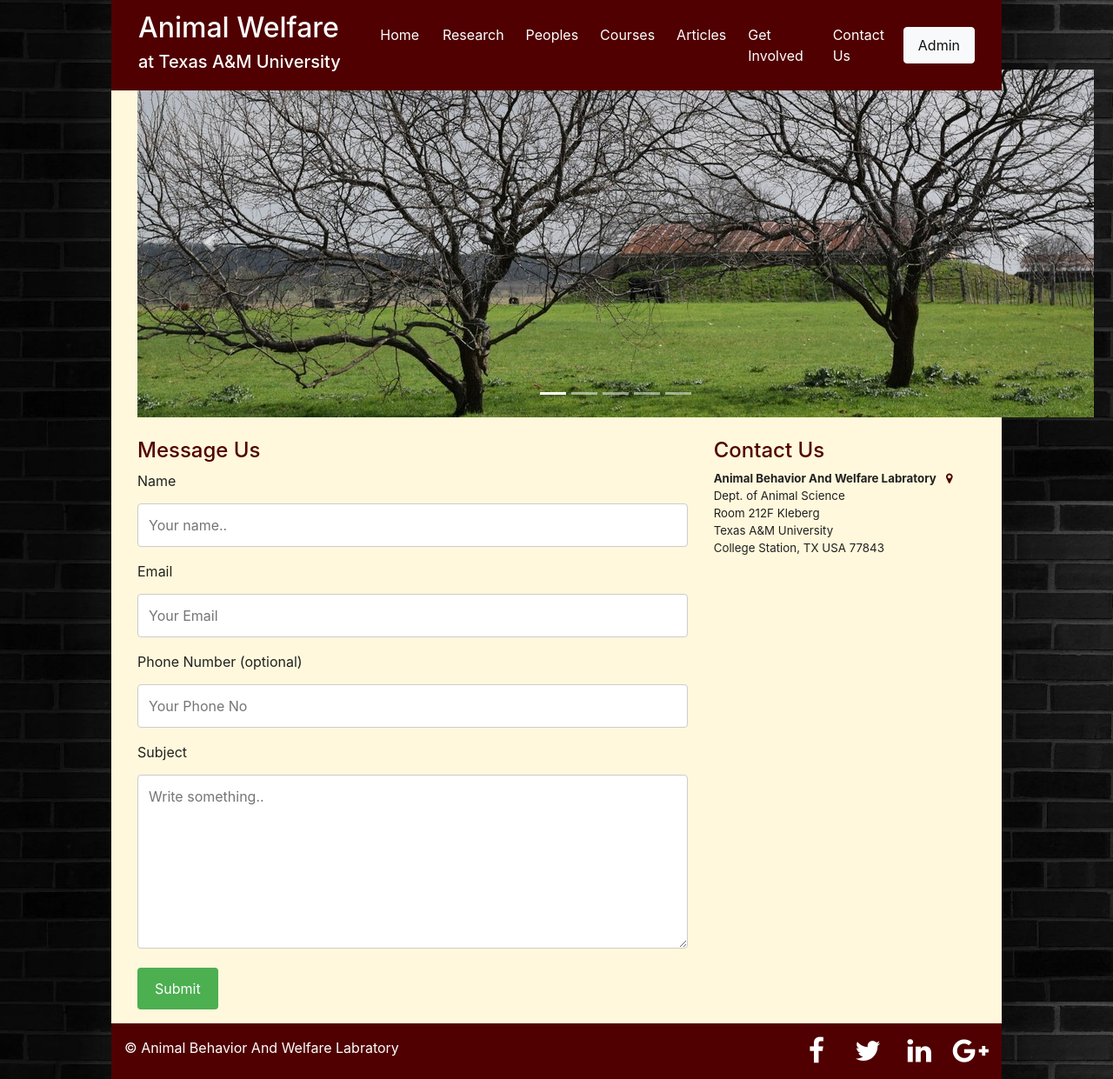
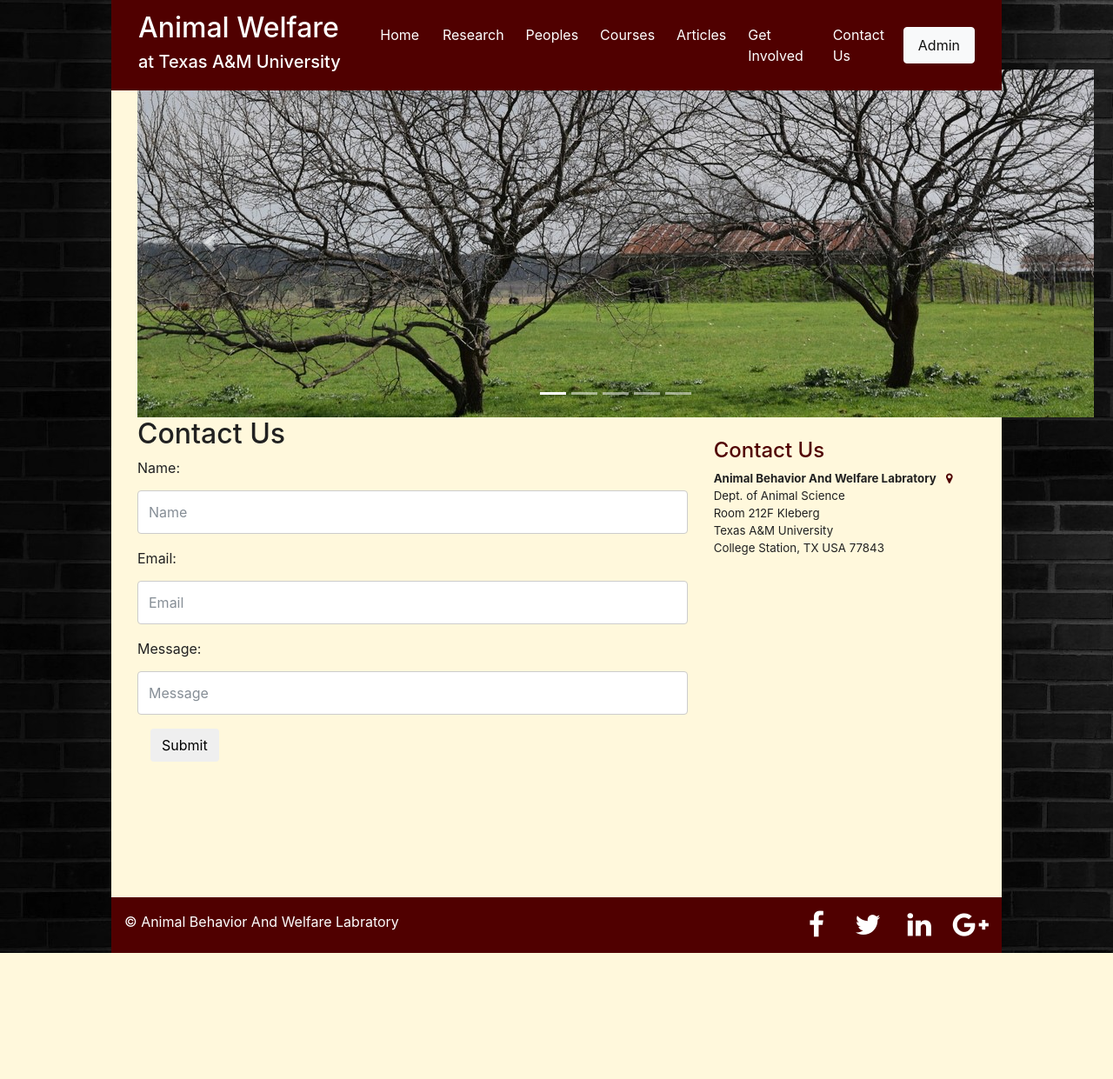
Before and after one commit to sanjibbaral435/SaaStars, a Django app: page /contact_us/ in a window 1280 px wide. Shown: the whole page at 87% size. After the commit the page ends 1096 px from the top, so only its background shows below. Run offline with Django 3.2, Linux system fonts and the light colour scheme; parts of the project's set-up code (start-up, migrations or seed data) failed here and were passed over; some libraries are stand-ins or nearby versions.

Commit message:
Automated Email From Contact Us - Sanjib

```diff
--- a/animalscience/animalscience/settings.py
+++ b/animalscience/animalscience/settings.py
@@ -139,3 +139,5 @@ STATIC_URL = '/static/'
 STATICFILES_DIRS = (
     os.path.join(PROJECT_ROOT, 'static'),
 )
+
+EMAIL_BACKEND = 'django.core.mail.backends.smtp.EmailBackend'
--- a/animalscience/animalscience/templates/contact_us.html
+++ b/animalscience/animalscience/templates/contact_us.html
@@ -84,23 +84,17 @@ input[type=submit]:hover {
 <div class="container">
     <div class="row">
         <div class="col-sm-8">
-          <h4 class="mt-4 text-maroon">Message Us</h4>
-          <form action="#">
-            <label for="fname">Name</label>
-            <input type="text" id="fname" name="name" placeholder="Your name..">
+          <h2>Contact Us</h2>
+              <form class="form-horizontal" method="post" action="#">
+                {% csrf_token %}
+                {{form.as_p}}
 
-            <label for="lname">Email</label>
-            <input type="text" id="lname" name="email" placeholder="Your Email">
-
-            <label for="lname">Phone Number (optional)</label>
-            <input type="text" id="lname" name="phone" placeholder="Your Phone No">
-
-            <label for="subject">Subject</label>
-            <textarea id="subject" name="subject" placeholder="Write something.." style="height:200px"></textarea>
-
-            <input type="submit" value="Submit">
+                <div class="form-group">
+                  <div class="col-sm-offset-2 col-sm-10">
+                    <button type="submit" class="btn btn-default">Submit</button>
+                  </div>
+                </div>
               </form>
-          <br>
         </div>
 
 
--- a/animalscience/animalscience/templates/contact_us_old.html
+++ b/animalscience/animalscience/templates/contact_us_old.html
@@ -3,8 +3,6 @@
 
 {% block content %}
 <style>
-body {font-family: Arial, Helvetica, sans-serif;}
-
 input[type=text], select, textarea {
     width: 100%;
     padding: 12px;
--- a/animalscience/animalscience/urls.py
+++ b/animalscience/animalscience/urls.py
@@ -45,7 +45,7 @@ urlpatterns = [
     url(r'^articles/', views.articles, name='articles'),
     url(r'^projects/', views.projects, name='projects'),
     url(r'^get_involved/', views.get_involved, name='get_involved'),
-    url(r'^contact_us/', views.contact_us, name='contact_us'),
+    url(r'^contact_us/', views.contact, name='contact_us'),
     url(r'^peoples_amanda/', views.peoples_amanda, name='peoples_amanda'),
     url(r'^peoples_rachel/', views.peoples_rachel, name='peoples_rachel'),
     url(r'^peoples_emily/', views.peoples_emily, name='peoples_emily'),
--- a/animalscience/animalscience/webapp/forms.py
+++ b/animalscience/animalscience/webapp/forms.py
@@ -7,3 +7,8 @@ class PostForm(forms.Form):
     year = forms.CharField(label="Year of Publication",widget=forms.TextInput(attrs={'class' : 'form-control','placeholder': 'Year of Publication'}),required = False)
     author = forms.CharField(label="Author Name",widget=forms.TextInput(attrs={'class' : 'form-control','placeholder': 'Author Name'}),required = False)
     keyword = forms.CharField(label="Keywords",widget=forms.TextInput(attrs={'class' : 'form-control','placeholder': 'Keywords'}),required = False)
+
+class contact_form(forms.Form):
+    name = forms.CharField(label="Name",widget=forms.TextInput(attrs={'class' : 'form-control', 'placeholder': 'Name'}),required = True)
+    email = forms.CharField(label="Email",widget=forms.TextInput(attrs={'class' : 'form-control','placeholder': 'Email'}),required = True)
+    message = forms.CharField(label="Message",widget=forms.TextInput(attrs={'class' : 'form-control','placeholder': 'Message'}),required = True)
--- a/animalscience/animalscience/webapp/views.py
+++ b/animalscience/animalscience/webapp/views.py
@@ -2,10 +2,16 @@ from django.shortcuts import render
 from django.http import HttpResponse
 from animalscience.webapp.models import author_entity, article_entity, key_entity
 from animalscience.webapp.forms import PostForm
+from animalscience.webapp.forms import contact_form
 from django.db.models import Value as V
 from django.db.models.functions import Concat
 from django.contrib.auth.forms import AuthenticationForm
 from django.contrib.auth import login, authenticate, logout
+from django.core.mail import send_mail, BadHeaderError
+from django.shortcuts import redirect
+from email.mime.text import MIMEText
+from email.mime.multipart import MIMEMultipart
+import smtplib
 # Create your views here.
 
 def index(request):
@@ -87,7 +93,6 @@ def awjt(request):
 #         else:
 #             form.add_error('password', 'Please enter a correct username and password. Note that both fields are case-sensitive.')
 #             msg['form_is_valid'] = False
-
 #         if username and password:
 #             user = authenticate(username=username, password=password)
 #             if user is not None:
@@ -104,3 +109,33 @@ def awjt(request):
 #                                          request=request
 #                                          )
 #     return JsonResponse(msg)
+
+def contact(request):
+    if request.method == 'GET':
+        form = contact_form()
+    else:
+        form = contact_form(request.POST)
+        if form.is_valid():
+            contact_name = "Name: " + form.cleaned_data['name']
+            contact_email = "Email: " + form.cleaned_data['email']
+            contact_message = "Message: " + form.cleaned_data['message']
+            try:
+                toaddr = "xyz@tamu.edu"
+                fromaddr = "abc@gmail.com"
+                msg = MIMEMultipart()
+                msg['From'] = fromaddr
+                msg['To'] = toaddr
+                msg['Subject'] = "Python email"
+                body = contact_name + "\n" + contact_email + "\n\n\n" + contact_message
+                msg.attach(MIMEText(body, 'plain'))
+                server = smtplib.SMTP('smtp.gmail.com', 587)
+                server.ehlo()
+                server.starttls()
+                server.ehlo()
+                server.login("sanjibbaral.nit", "")
+                text = msg.as_string()
+                server.sendmail(fromaddr, toaddr, text)
+            except BadHeaderError:
+                return HttpResponse('Invalid header found.')
+            return render(request, "contact_us.html", {'form': form})
+    return render(request, "contact_us.html", {'form': form})
```
Lines whose indentation alone changed are shown as unchanged.
